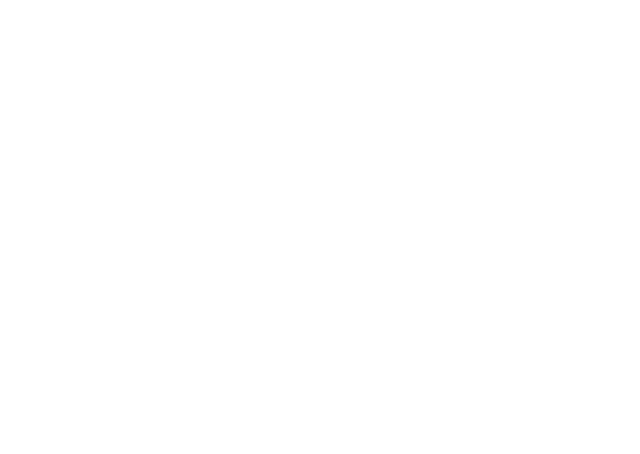
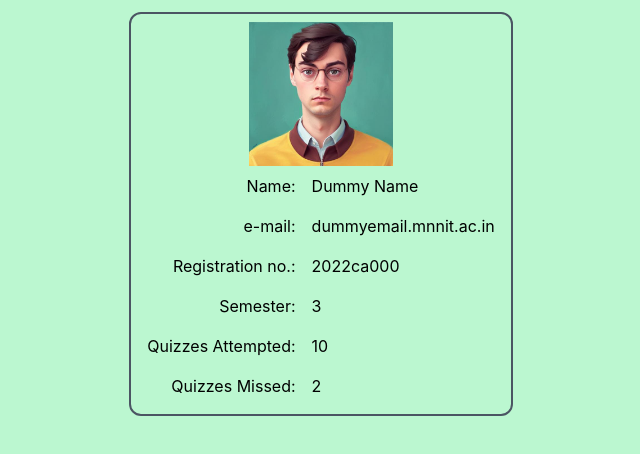
Before and after one commit to samk97/KWIZ-APP, a React (Create React App) app in the folder frontend/: page /student_profile in a window 1280 px wide. Before the commit this address had no page. Shown: the top 454 px of the page, without its empty margins (319-959 px from the left). Built offline with nearby package versions, Linux system fonts and the light colour scheme.

Commit message:
Student & admin profile page build  started

```diff
--- a/frontend/src/App.js
+++ b/frontend/src/App.js
@@ -15,6 +15,8 @@
 import { useDispatch } from "react-redux";
 import QuizDetails from "./main_modules/QuizDetails";
 import ForgotPassword from "./main_modules/ForgotPassword";
+import AdminProfile from "./main_modules/AdminProfile";
+import StudentProfile from "./main_modules/StudentProfile";
 
 function App() {
   const [open, setOpen] = useState(true);
@@ -34,7 +36,9 @@
       <Route path="/login" element={<LoginPage />} />
       <Route path="/signup" element={<SignupPage />} />
       <Route path="/forgot_password" element={<ForgotPassword />} />
+      <Route path="/profile" element={<AdminProfile />} />
       {/* <Route path="/preview" element={<PreviewPage />} /> */}
+      {/* Admin */}
       <Route
         path="/admin"
         element={<SideNav open={open} onOpen={() => setOpen(!open)} />}
@@ -52,6 +56,8 @@
           element={<QuizDetails open={open} />}
         ></Route>
       </Route>
+
+      {/* Student */}
       <Route
         path="/dashboard"
         element={<StudentSideNav open={open} onOpen={() => setOpen(!open)} />}
@@ -78,6 +84,7 @@
       </Route>
 
       <Route path="/quiz" element={<StudentQuiz />}></Route>
+      <Route path="/student_profile" element={<StudentProfile />}></Route>
     </Routes>
   );
 }
--- /dev/null
+++ b/frontend/src/main_modules/AdminProfile.js
@@ -0,0 +1,45 @@
+import profile_pic from "../images/profile_pic.jpg";
+function AdminProfile() {
+  return (
+    <>
+      <div className="flex justify-center w-screen h-screen bg-green-200 p-3">
+        <div className="border-2 border-gray-600 h-fit rounded-xl p-2">
+          {/* Photo Div */}
+          <div className="flex justify-center items-center">
+            {/* Photo Area */}
+            <div className="w-36 h-36">
+              <img src={profile_pic} className="object-cover"></img>
+            </div>
+          </div>
+
+          {/* Details div */}
+          <div className="flex justify-center">
+            <table className="table-fixed">
+              <tr>
+                <td className="text-right p-2">Name:</td>
+                <td className="text-left p-2">Dummy Name</td>
+              </tr>
+
+              <tr>
+                <td className="text-right p-2">e-mail:</td>
+                <td className="text-left p-2">dummyemail.mnnit.ac.in</td>
+              </tr>
+
+              <tr>
+                <td className="text-right p-2">Quizzes Taken:</td>
+                <td className="text-left p-2">10</td>
+              </tr>
+
+              <tr>
+                <td className="text-right p-2">Quizzes Upcomming:</td>
+                <td className="text-left p-2">2</td>
+              </tr>
+            </table>
+          </div>
+        </div>
+      </div>
+    </>
+  );
+}
+
+export default AdminProfile;
--- /dev/null
+++ b/frontend/src/main_modules/StudentProfile.js
@@ -0,0 +1,55 @@
+import profile_pic from "../images/profile_pic.jpg";
+function StudentProfile() {
+  return (
+    <>
+      <div className="flex justify-center w-screen h-screen bg-green-200 p-3">
+        <div className="border-2 border-gray-600 h-fit rounded-xl p-2">
+          {/* Photo Div */}
+          <div className="flex justify-center items-center">
+            {/* Photo Area */}
+            <div className="w-36 h-36">
+              <img src={profile_pic} className="object-cover"></img>
+            </div>
+          </div>
+
+          {/* Details div */}
+          <div className="flex justify-center">
+            <table className="table-fixed">
+              <tr>
+                <td className="text-right p-2">Name:</td>
+                <td className="text-left p-2">Dummy Name</td>
+              </tr>
+
+              <tr>
+                <td className="text-right p-2">e-mail:</td>
+                <td className="text-left p-2">dummyemail.mnnit.ac.in</td>
+              </tr>
+
+              <tr>
+                <td className="text-right p-2">Registration no.:</td>
+                <td className="text-left p-2">2022ca000</td>
+              </tr>
+
+              <tr>
+                <td className="text-right p-2">Semester:</td>
+                <td className="text-left p-2">3</td>
+              </tr>
+
+              <tr>
+                <td className="text-right p-2">Quizzes Attempted:</td>
+                <td className="text-left p-2">10</td>
+              </tr>
+
+              <tr>
+                <td className="text-right p-2">Quizzes Missed:</td>
+                <td className="text-left p-2">2</td>
+              </tr>
+            </table>
+          </div>
+        </div>
+      </div>
+    </>
+  );
+}
+
+export default StudentProfile;
```
Also changed, not shown: frontend/src/images/profile_pic.jpg (added).
